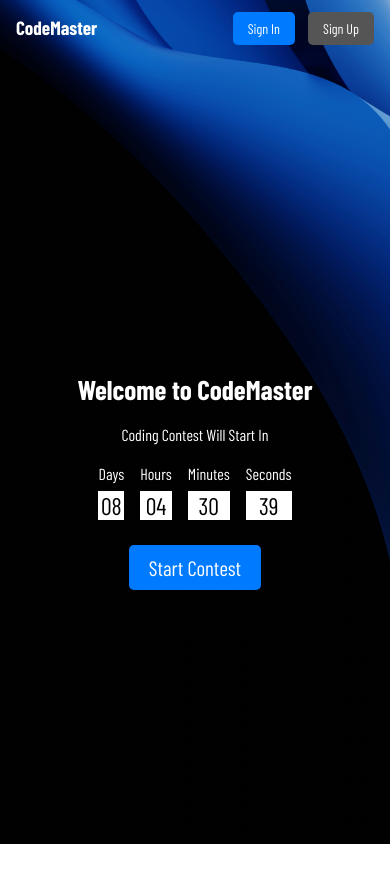
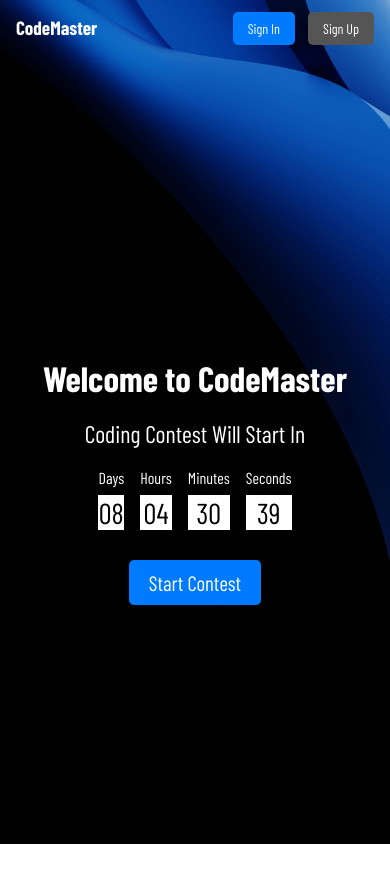
Before and after one commit to anurag211824/CodeMaster-CountDown, a plain HTML site: page index.html in a window 390 px wide. Drawn offline with nearby package versions, Linux system fonts and the light colour scheme; a web font is replaced by a local one.

Commit message:
change font-size

```diff
--- a/style.css
+++ b/style.css
@@ -142,13 +142,13 @@ nav {
 
   @media (max-width:430px){
     .hero h1{
-        font-size: 1.7rem;
+        font-size: 2.2rem;
         font-weight: bold;
         margin-bottom: 20px;
 
       }
       .hero p{
-        font-size: 1rem;
+        font-size: 1.5rem;
         margin-bottom: 20px;
       }
       nav .logo {
@@ -156,7 +156,7 @@ nav {
         font-weight: bold;
       }
       .contestTimer{
-        font-size: 1.5rem;
+        font-size: 1.8rem;
       }
       .startContest{
         margin-top: 20px;
```
